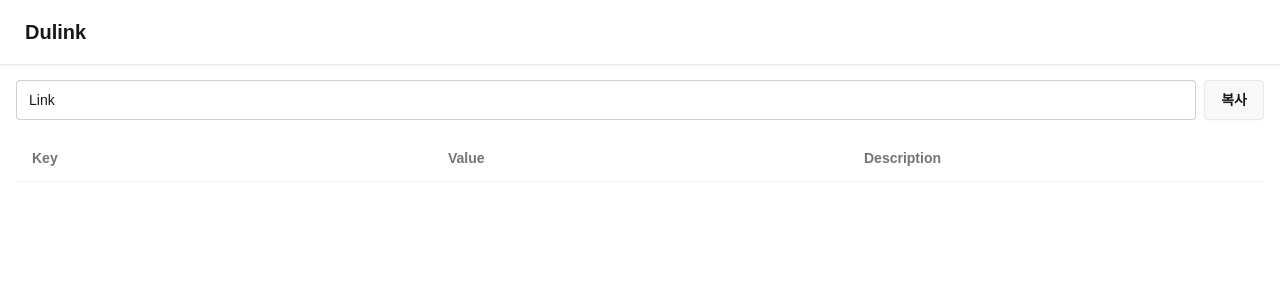
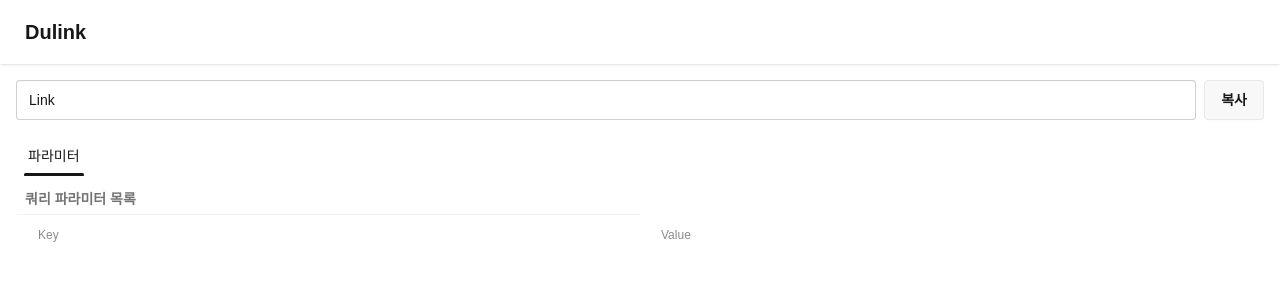
Before and after one commit to hyeongyuan/dulink, a Next.js app: page / in a window 1280 px wide. Shown: the top 300 px of the page. Built offline with nearby package versions, Linux system fonts and the light colour scheme.

Commit message:
update: 쿼리 테이블 스타일 변경

```diff
--- a/src/components/QueryTable.tsx
+++ b/src/components/QueryTable.tsx
@@ -7,34 +7,51 @@
   const queries = useLinkQueries();
   const { setQueryValue } = useLinkActions();
 
-  const handleChange = (event: ChangeEvent<HTMLInputElement>) => {
+  const handleInputChange = (event: ChangeEvent<HTMLInputElement>) => {
     setQueryValue(event.target.name, event.target.value);
   };
 
   return (
-    <table className="table">
+    <div className="tabs tabs-border">
+      <input type="radio" name="parameters" className="tab" defaultChecked aria-label="파라미터" />
+      <div className="tab-content pt-2">
+        <table className="table table-xs">
           <thead>
             <tr>
-          <th>Key</th>
-          <th>Value</th>
-          <th>Description</th>
+              <th>쿼리 파라미터 목록</th>
+              {/* <th></th> */}
             </tr>
           </thead>
           <tbody>
-        {queries.map(({ name, value }) => (
-          <tr key={name}>
+            {queries.map(({ name, value }, index) => {
+              return (
+                // biome-ignore lint/suspicious/noArrayIndexKey: key is acceptable here
+                <tr key={`${name}-${index}`}>
                   <td>
-              <input type="text" className="input input-sm input-ghost" value={name} readOnly />
+                    <input
+                      type="text"
+                      className="input input-sm input-ghost w-full"
+                      value={name}
+                      placeholder="Key"
+                      readOnly
+                    />
                   </td>
                   <td>
-              <input type="text" className="input input-sm input-ghost" name={name} value={value} onChange={handleChange} />
-            </td>
-            <td>
-              <input type="text" className="input input-sm input-ghost" />
+                    <input
+                      type="text"
+                      className="input input-sm input-ghost w-full"
+                      name={name}
+                      value={value}
+                      placeholder="Value"
+                      onChange={handleInputChange}
+                    />
                   </td>
                 </tr>
-        ))}
+              );
+            })}
           </tbody>
         </table>
+      </div>
+    </div>
   );
 }
```
Lines whose indentation alone changed are shown as unchanged.
